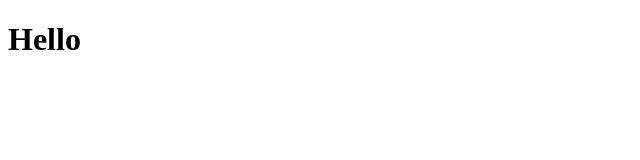
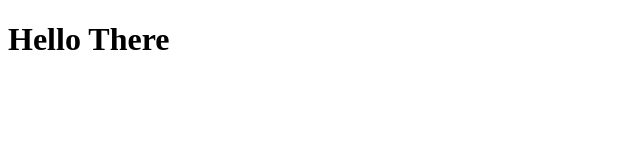
Before and after one commit to surajbhat316/ipodusingreact, a React (Create React App) app: page / in a window 1280 px wide. Shown: the top 160 px of the page, without its empty margins (0-640 px from the left). Built offline with nearby package versions, Linux system fonts and the light colour scheme.

Commit message:
made some changes to app .js

```diff
--- a/src/App.js
+++ b/src/App.js
@@ -1,6 +1,6 @@
 function App() {
   return (
-    <h1>Hello</h1>
+    <h1>Hello There</h1>
   );
 }
 
```
